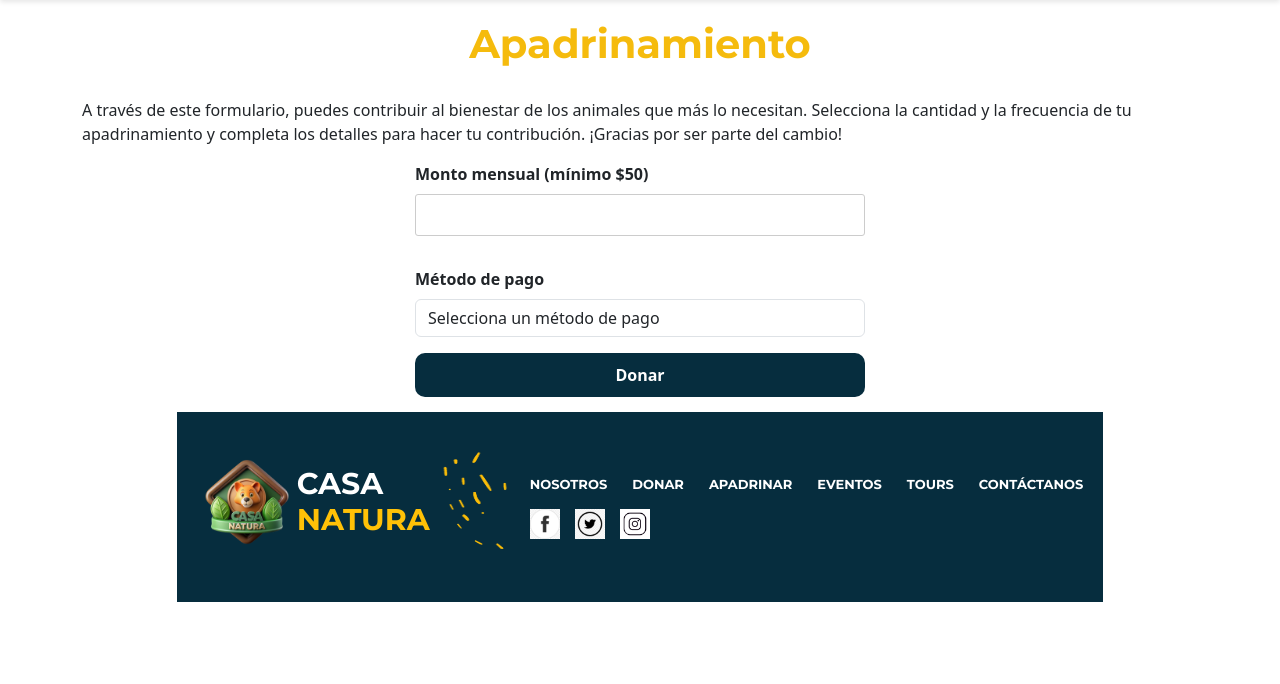
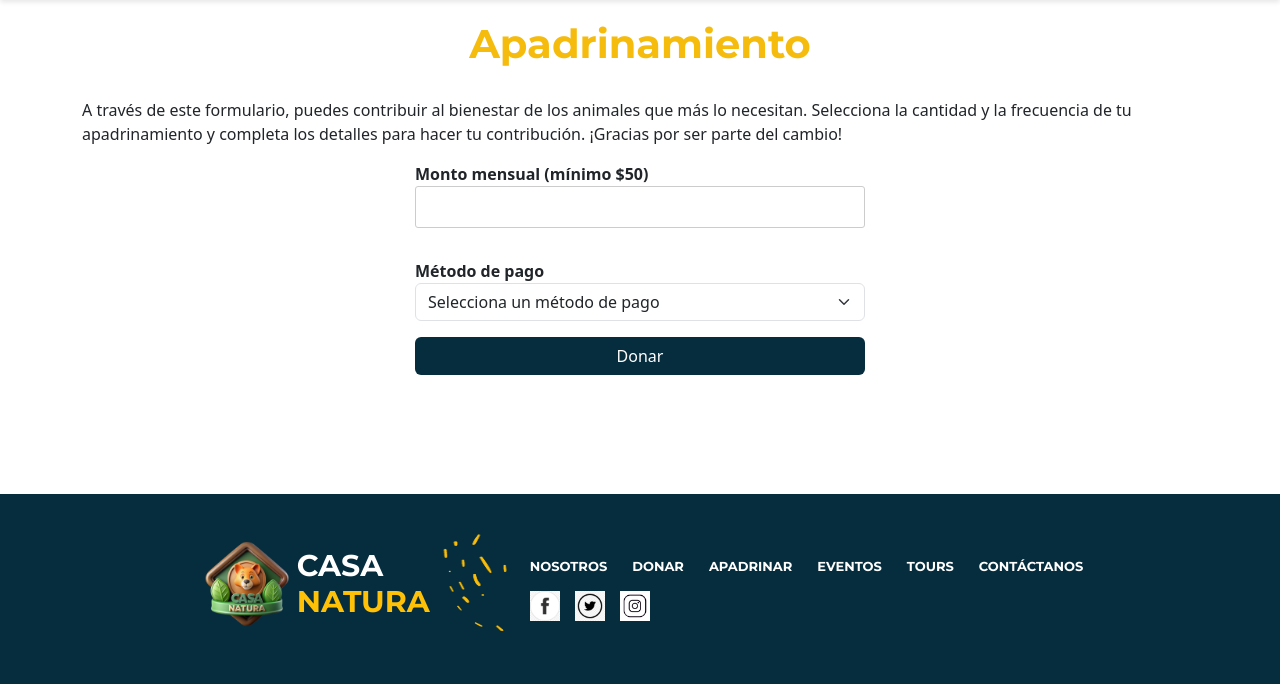
Before and after one commit to karolyn1/Proyecto-Web-ClienteServidor, a PHP site: page /formularioApadrinamiento.php in a window 1280 px wide. Shown: the part 116-800 px from the top of the page. Run offline with PHP 8.4, Linux system fonts and the light colour scheme; data comes from the database, SQL or seed files in the repository; data that the repository does not hold is empty.

Commit message:
arrgelo form apadrinamiento metodos de pago

```diff
--- a/formularioApadrinamiento.php
+++ b/formularioApadrinamiento.php
@@ -8,12 +8,11 @@
     <link rel="preconnect" href="https://fonts.gstatic.com" crossorigin>
     <link href="https://cdnjs.cloudflare.com/ajax/libs/font-awesome/5.15.4/css/all.min.css" rel="stylesheet">
     <link href="https://fonts.googleapis.com/css2?family=Montserrat:ital,wght@0,100..900;1,100..900&display=swap" rel="stylesheet">
-    <link rel="stylesheet" href="./css/style.css" >
-    <link rel="stylesheet" href="https://cdn.jsdelivr.net/npm/bootstrap@4.3.1/dist/css/bootstrap.min.css">
+    <link rel="stylesheet" href="./css/style.css">
+    <link href="https://cdn.jsdelivr.net/npm/bootstrap@5.3.0-alpha3/dist/css/bootstrap.min.css" rel="stylesheet">
+    <script src="https://cdn.jsdelivr.net/npm/bootstrap@5.3.0-alpha3/dist/js/bootstrap.bundle.min.js"></script>
     <script src="./js/jquery-3.7.1.min.js"></script>
     <script src="./js/java.js"></script>
-    <link href="https://cdn.jsdelivr.net/npm/bootstrap@5.3.0-alpha3/dist/css/bootstrap.min.css" rel="stylesheet">
-    <script src="https://cdn.jsdelivr.net/npm/bootstrap@5.3.0-alpha3/dist/js/bootstrap.bundle.min.js"></script>
 </head>
 <style>
     .formulario {
@@ -37,22 +36,6 @@
         background-color: #e0a800;
     }
 </style>
-
-<?php
-
-include("actions/conexion.php");
-
-// Consultar los animales registrados en la base de datos
-$query_animales = "SELECT * FROM animal";
-$stmt_animales = $conn->prepare($query_animales); // Preparar la consulta
-$stmt_animales->execute(); // Ejecutar la consulta
-$result_animales = $stmt_animales->get_result(); // Obtener los resultados de la consulta
-
-if (!$result_animales) {
-    die("Error al obtener los animales: " . $conn->error); // Mostrar error si no hay resultados
-}
-?>
-
 <body>
     <nav>
     <?php
@@ -61,7 +44,6 @@ if (!$result_animales) {
         $idAnimal = isset($_GET['id']) ? intval($_GET['id']) : 0;
     ?>
     </nav>
-
 
     <main>
         <div class="container">
@@ -76,44 +58,38 @@ if (!$result_animales) {
                     </div>
                     <div class="mb-3">
                         <label for="metodo">Método de pago</label>
-                <select id="metodo" name="metodo" class="form-control" required onchange="mostrarModal()">
+                        <select id="metodo" name="metodo" class="form-select" required onchange="mostrarModal()">
                             <option value="">Selecciona un método de pago</option>
                             <option value="tarjeta">Tarjeta crédito/débito</option>
                             <option value="sinpe">Sinpe móvil</option>
                             <option value="paypal">PayPal</option>
                         </select>
                     </div>
-            <button type="submit" class="submit-btn" id="submit-button">Donar</button>
-
+                    <button type="submit" class="btn" id="submit-button">Donar</button>
 
                     <!-- Modal para tarjeta -->
-            <div class="modal fade form-agregar-animal" id="modalTarjeta" tabindex="-1" role="dialog"
-                            aria-labelledby="modalTarjetaLabel" aria-hidden="true">
-                            <div class="modal-dialog" role="document">
+                    <div class="modal fade" id="modalTarjeta" tabindex="-1" aria-labelledby="modalTarjetaLabel" aria-hidden="true">
+                        <div class="modal-dialog">
                             <div class="modal-content">
                                 <div class="modal-header">
                                     <h5 class="modal-title" id="modalTarjetaLabel">Pago con Tarjeta</h5>
-                                        <button type="button" class="close" data-dismiss="modal" aria-label="Close">
-                                            <span aria-hidden="true">&times;</span>
-                                        </button>
+                                    <button type="button" class="btn-close" data-bs-dismiss="modal" aria-label="Close"></button>
                                 </div>
                                 <div class="modal-body">
                                     <form>
-                                            <div class="form-group">
+                                        <div class="mb-3">
                                             <label for="numeroTarjeta">Número de tarjeta</label>
-                                                <input type="text" class="form-control" id="numeroTarjeta"
-                                                    placeholder="XXXX-XXXX-XXXX-XXXX">
+                                            <input type="text" class="form-control" id="numeroTarjeta" placeholder="XXXX-XXXX-XXXX-XXXX">
                                         </div>
-                                            <div class="form-group">
+                                        <div class="mb-3">
                                             <label for="titularTarjeta">Nombre del titular</label>
-                                                <input type="text" class="form-control" id="titularTarjeta"
-                                                    placeholder="Nombre del titular">
+                                            <input type="text" class="form-control" id="titularTarjeta" placeholder="Nombre del titular">
                                         </div>
-                                            <div class="form-group">
+                                        <div class="mb-3">
                                             <label for="codigoSeguridad">Código de seguridad</label>
                                             <input type="text" class="form-control" id="codigoSeguridad" placeholder="XXX">
                                         </div>
-                                            <button type="button" class="submit-btn" data-dismiss="modal">Finalizar</button>
+                                        <button type="button" class="btn" data-bs-dismiss="modal">Finalizar</button>
                                     </form>
                                 </div>
                             </div>
@@ -121,82 +97,50 @@ if (!$result_animales) {
                     </div>
 
                     <!-- Modal para Sinpe -->
-                <div class="modal fade form-agregar-animal" id="modalSinpe" tabindex="-1" role="dialog"
-                    aria-labelledby="modalSinpeLabel" aria-hidden="true">
-                    <div class="modal-dialog" role="document">
+                    <div class="modal fade" id="modalSinpe" tabindex="-1" aria-labelledby="modalSinpeLabel" aria-hidden="true">
+                        <div class="modal-dialog">
                             <div class="modal-content">
                                 <div class="modal-header">
                                     <h5 class="modal-title" id="modalSinpeLabel">Pago por Sinpe Móvil</h5>
-                                <button type="button" class="close" data-dismiss="modal" aria-label="Close">
-                                    <span aria-hidden="true">&times;</span>
-                                </button>
+                                    <button type="button" class="btn-close" data-bs-dismiss="modal" aria-label="Close"></button>
                                 </div>
-                            <div class="modal-body form-agregar-animal">
+                                <div class="modal-body">
                                     <p>Realice su Sinpe al número: <strong>70265643</strong></p>
                                     <p>Nombre del titular: <strong>Casa Natura</strong></p>
-                                <button type="button" class="submit-btn" data-dismiss="modal">HECHO</button>
+                                    <button type="button" class="btn" data-bs-dismiss="modal">HECHO</button>
                                 </div>
                             </div>
                         </div>
                     </div>
 
                     <!-- Modal para PayPal -->
-                <div class="modal fade form-agregar-animal" id="modalPaypal" tabindex="-1" role="dialog"
-                    aria-labelledby="modalPaypalLabel" aria-hidden="true">
-                    <div class="modal-dialog" role="document">
+                    <div class="modal fade" id="modalPaypal" tabindex="-1" aria-labelledby="modalPaypalLabel" aria-hidden="true">
+                        <div class="modal-dialog">
                             <div class="modal-content">
                                 <div class="modal-header">
                                     <h5 class="modal-title" id="modalPaypalLabel">Pago con PayPal</h5>
-                                <button type="button" class="close" data-dismiss="modal" aria-label="Close">
-                                    <span aria-hidden="true">&times;</span>
-                                </button>
+                                    <button type="button" class="btn-close" data-bs-dismiss="modal" aria-label="Close"></button>
                                 </div>
                                 <div class="modal-body">
                                     <form>
-                                    <div class="form-group">
+                                        <div class="mb-3">
                                             <label for="usuarioPaypal">Usuario de PayPal</label>
-                                        <input type="text" class="form-control" id="usuarioPaypal"
-                                            placeholder="Usuario">
+                                            <input type="text" class="form-control" id="usuarioPaypal" placeholder="Usuario">
                                         </div>
-                                    <div class="form-group">
+                                        <div class="mb-3">
                                             <label for="contrasenaPaypal">Contraseña</label>
-                                        <input type="password" class="form-control" id="contrasenaPaypal"
-                                            placeholder="Contraseña">
+                                            <input type="password" class="form-control" id="contrasenaPaypal" placeholder="Contraseña">
                                         </div>
-                                    <button type="button" class="submit-btn" data-dismiss="modal">Finalizar</button>
+                                        <button type="button" class="btn" data-bs-dismiss="modal">Finalizar</button>
                                     </form>
                                 </div>
                             </div>
                         </div>
                     </div>
-                <!-- Modal de confirmación de donación -->
-                <div class="modal fade form-agregar-animal" id="donationModal" tabindex="-1"
-                    aria-labelledby="donationModalLabel" aria-hidden="true">
-                    <div class="modal-dialog">
-                        <div class="modal-content">
-                            <div class="modal-header">
-                                <h5 class="modal-title" id="donationModalLabel">¡Gracias por tu donación!</h5>
-                                <button type="button" class="close" data-dismiss="modal" aria-label="Close">
-                                    <span aria-hidden="true">&times;</span>
-                                </button>
-                            </div>
-                            <div class="modal-body">
-                                Tu donación se ha realizado correctamente. ¡Agradecemos tu apoyo!
-                            </div>
-                            <div class="modal-footer">
-                                <button type="button" class="btn btn-secondary" data-dismiss="modal">Cerrar</button>
+                </form>
             </div>
         </div>
-                    </div>
-                </div>
-    </div>
-    </form>
-
-
-<?php
-    include("fragmentos.php");
-    echo $footer;
-?>
+    </main>
 
     <script>
         function validarFormulario() {
@@ -208,28 +152,24 @@ if (!$result_animales) {
             return true;
         }
 
-</script>
-
-<script>
-        function validarFormulario() {
-            const metodo = document.getElementById("metodo").value;
-            if (!metodo) {
-                alert("Por favor, selecciona un método de pago.");
-                return false;
-            }
-            return true;
-        }
-
         function mostrarModal() {
-        var metodo = document.getElementById('metodo').value;
+            const metodo = document.getElementById('metodo').value;
             if (metodo === 'tarjeta') {
-            $('#modalTarjeta').modal('show');
+                const modal = new bootstrap.Modal(document.getElementById('modalTarjeta'));
+                modal.show();
             } else if (metodo === 'sinpe') {
-            $('#modalSinpe').modal('show');
+                const modal = new bootstrap.Modal(document.getElementById('modalSinpe'));
+                modal.show();
             } else if (metodo === 'paypal') {
-            $('#modalPaypal').modal('show');
+                const modal = new bootstrap.Modal(document.getElementById('modalPaypal'));
+                modal.show();
             }
         }
     </script>
+
+    <?php
+        include("fragmentos.php");
+        echo $footer;
+    ?>
 </body>
 </html>
```
Lines whose indentation alone changed are shown as unchanged.
